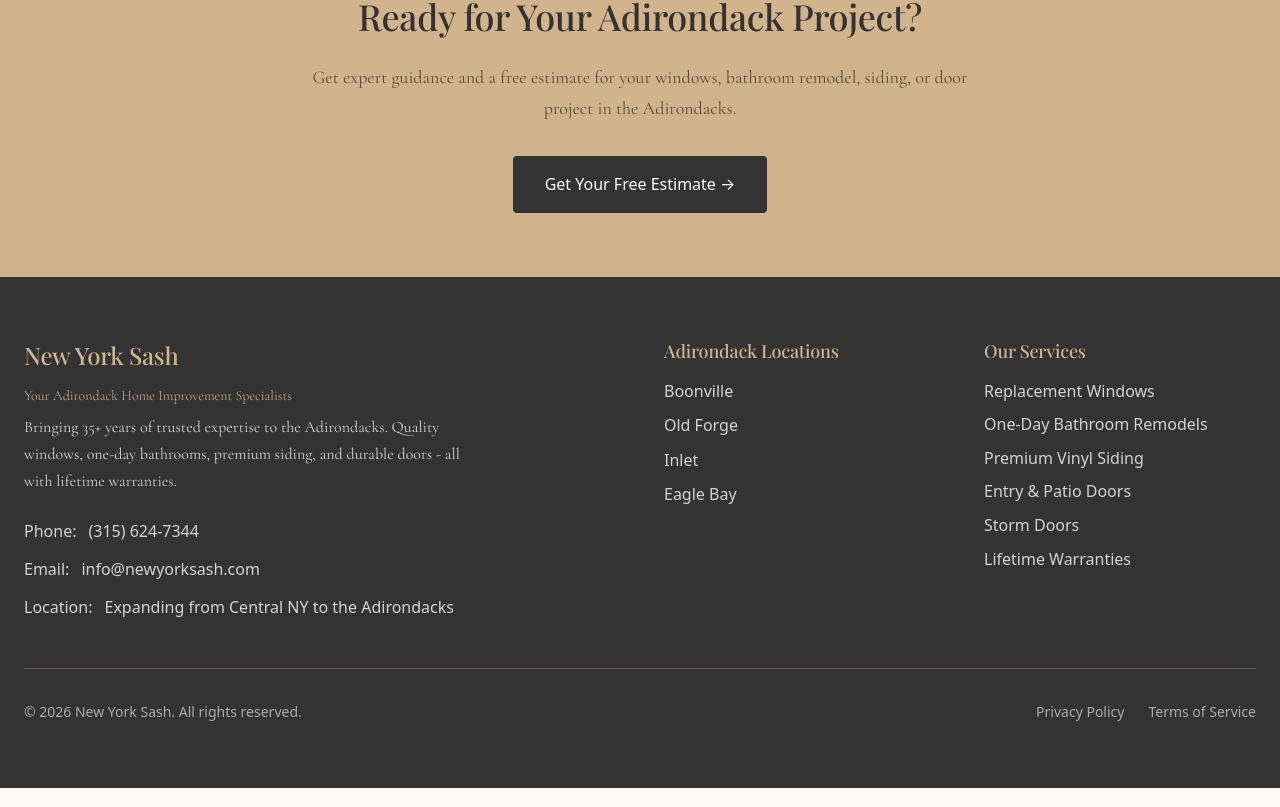
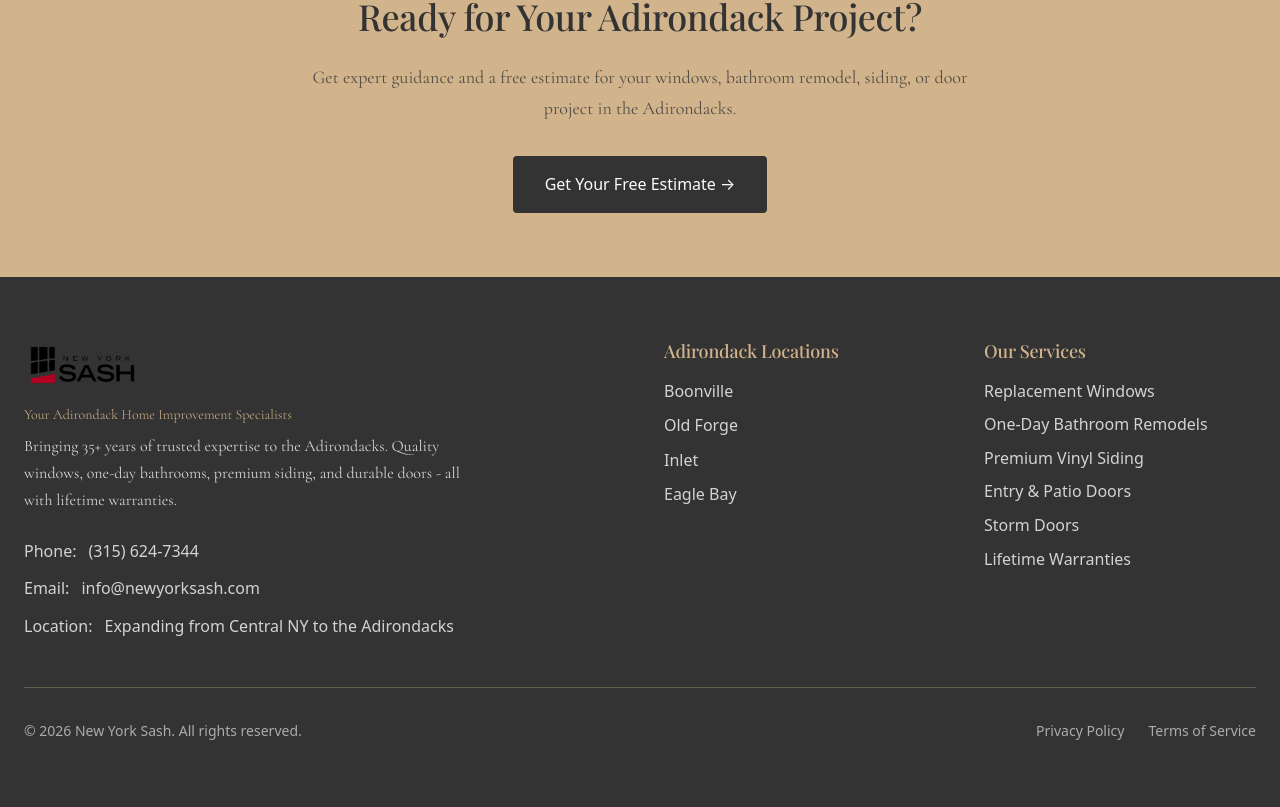
Before and after one commit to sashopenhouse/adk, a Next.js app: page /adk/boonville in a window 1280 px wide. Shown: the part 3443-4250 px from the top of the page. Built offline with nearby package versions, Linux system fonts and the light colour scheme; no server answers.

Commit message:
Use logo in footer brand area

```diff
--- a/src/components/GlobalFooter.tsx
+++ b/src/components/GlobalFooter.tsx
@@ -32,8 +32,12 @@ export default function GlobalFooter() {
         <div className="grid grid-cols-1 md:grid-cols-2 lg:grid-cols-4 gap-12">
           {/* Brand Section */}
           <div className="lg:col-span-2">
-            <h3 className="heading-primary text-2xl text-warm-tan mb-4">
-              New York Sash
+            <h3 className="mb-4">
+              <img
+                src="/images/ny-sash-logo.png"
+                alt="New York Sash"
+                className="h-12 w-auto"
+              />
             </h3>
             <p className="text-warm-tan text-sm font-light mb-2">
               Your Adirondack Home Improvement Specialists
```
